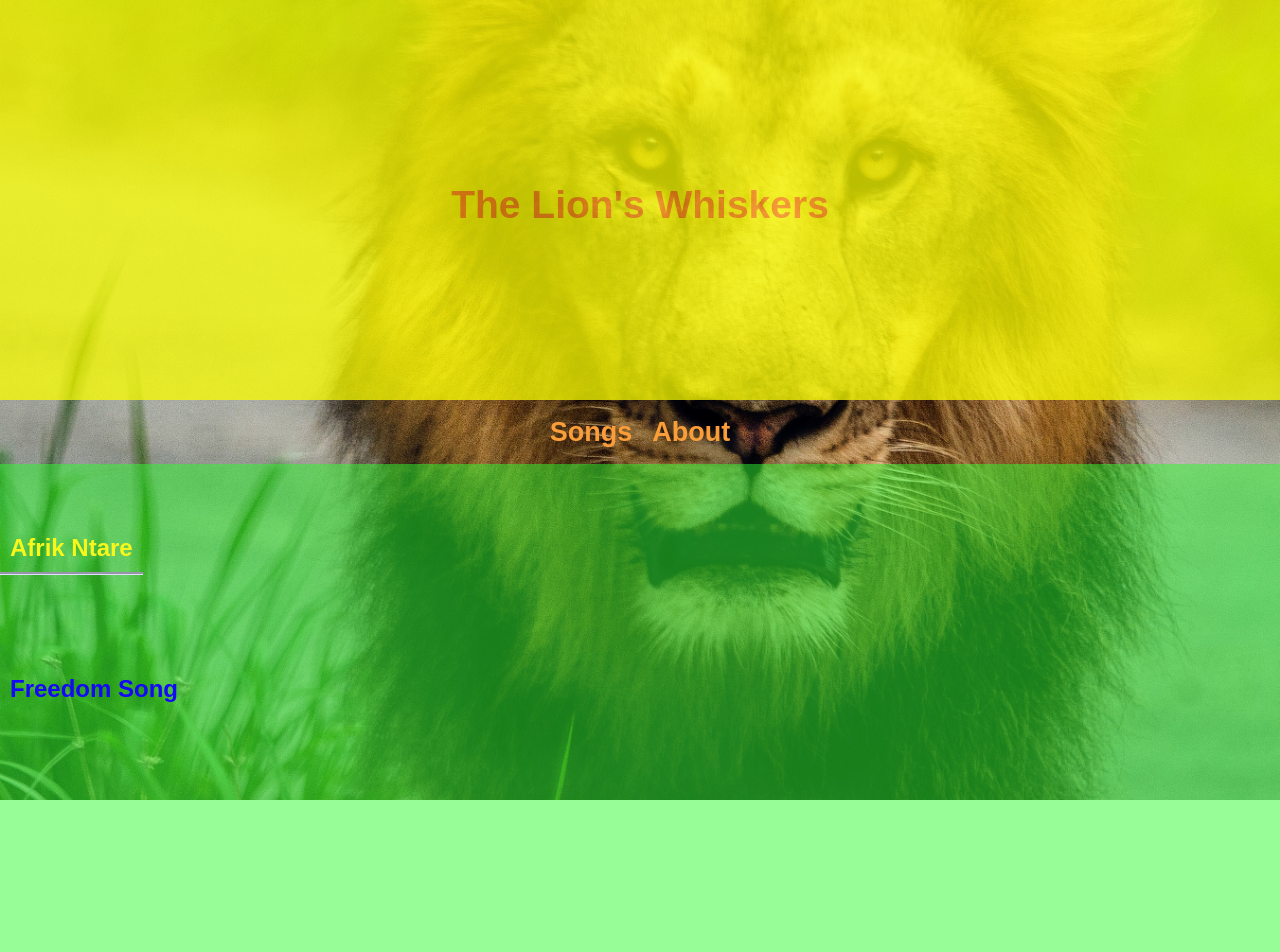
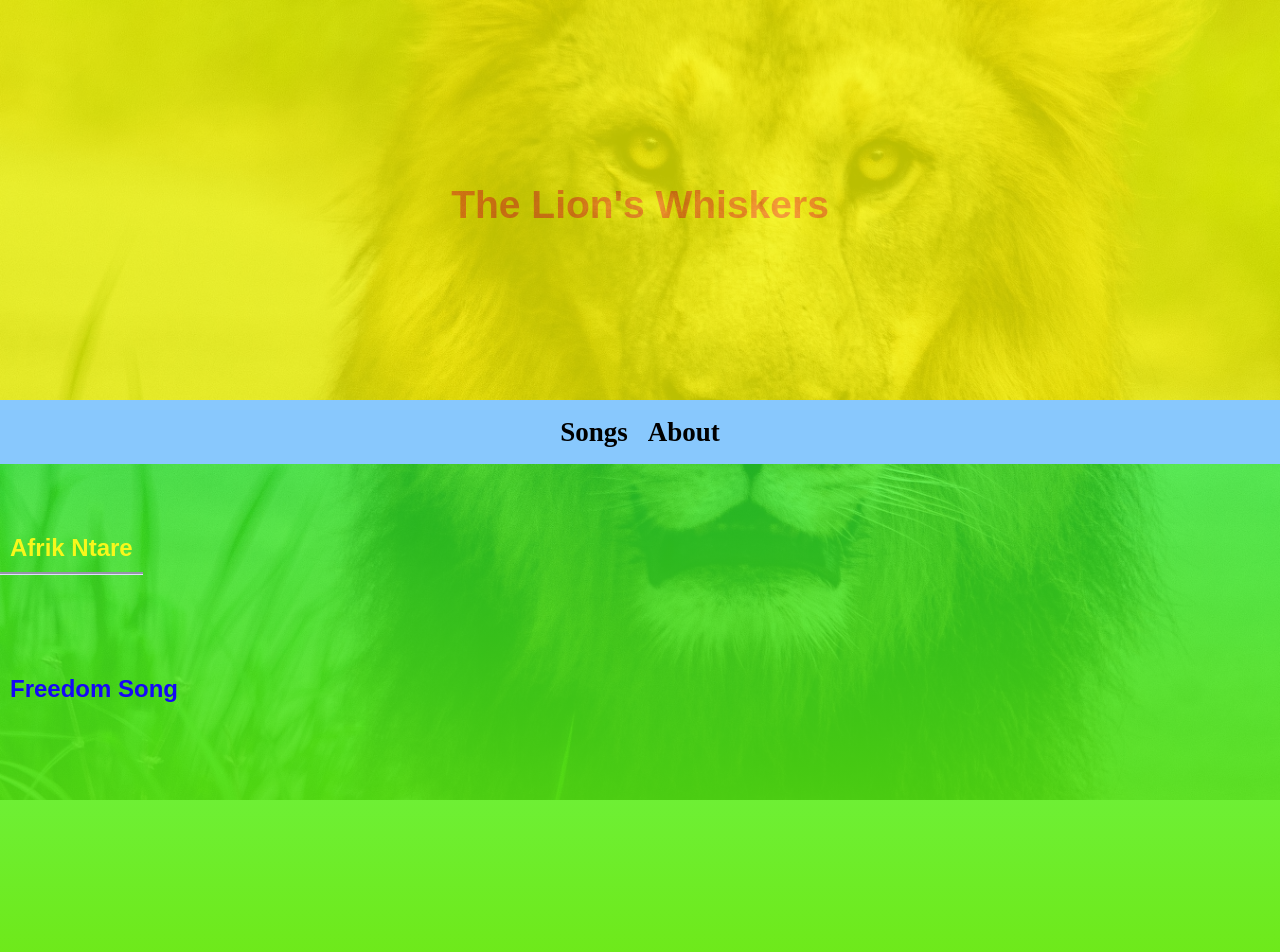
Before and after one commit to janevent/music-portfolio, a React (Create React App) app in the folder ibra-portfolio/: page /songs in a window 1280 px wide. Shown: the top 952 px of the page. Built offline with nearby package versions, Linux system fonts and the light colour scheme.

Commit message:
add color gradient to background and change NavBar colors

```diff
--- a/ibra-portfolio/src/components/NavigationBar/NavigationBar.css
+++ b/ibra-portfolio/src/components/NavigationBar/NavigationBar.css
@@ -2,7 +2,8 @@
 
 .NavigationBar{
     font-size:large;
-    font-family: Arial;
+    font-family: Swift;;
+    background-color: #88C8FD;
    /*#B7FF74;/*#7BFF00; /*#e7e5fe;
     /*rgb(206, 252, 206);/*rgb(47, 99, 167); /*rgb(4, 131, 42);*/
     min-width: auto;
@@ -16,7 +17,7 @@
 
 a {
     text-decoration: none;
-    color: var(--ora);
+    color: black;
     /*#d8c621;
     /*font-family: Swift;*/
     font-weight: bold;
--- a/ibra-portfolio/src/components/SongsContainer/SongsContainer.css
+++ b/ibra-portfolio/src/components/SongsContainer/SongsContainer.css
@@ -5,7 +5,8 @@
     flex-direction: column;
     justify-content: flex-start;
     color:rgb(31, 39, 39);
-    background-color: rgb(48, 252, 48, 0.5);
+    background-image: linear-gradient( rgb(48, 252, 48, 0.7),#6EE300)
+    /*linear-gradient( rgb(48, 252, 48, 0.5), rgb(48, 252, 48, 1));
     /*background-image: url(../../nashad-abdu-lbuXprjhtc4-unsplash.jpg);
     background-size: cover;
     opacity: 0.5;*/
```
